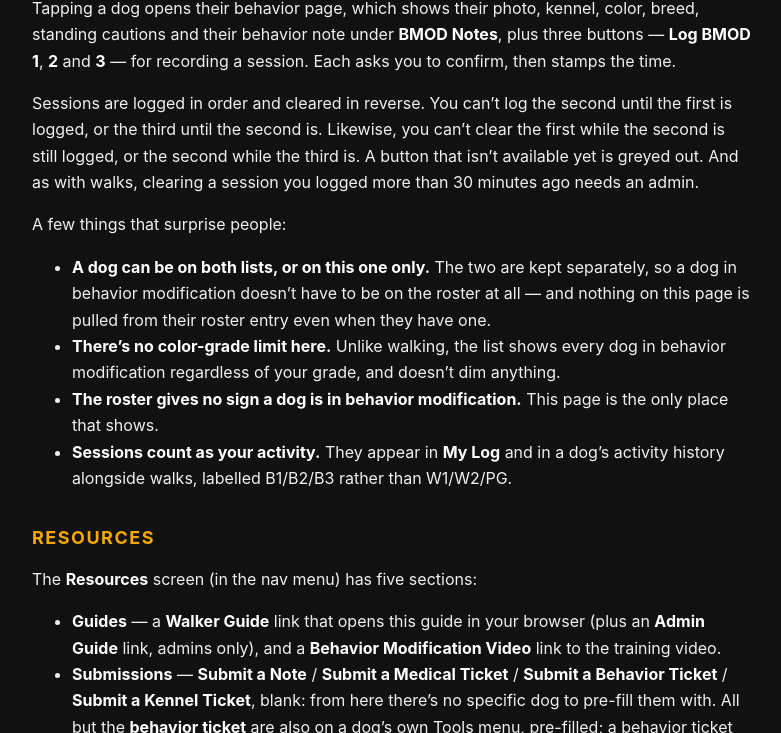
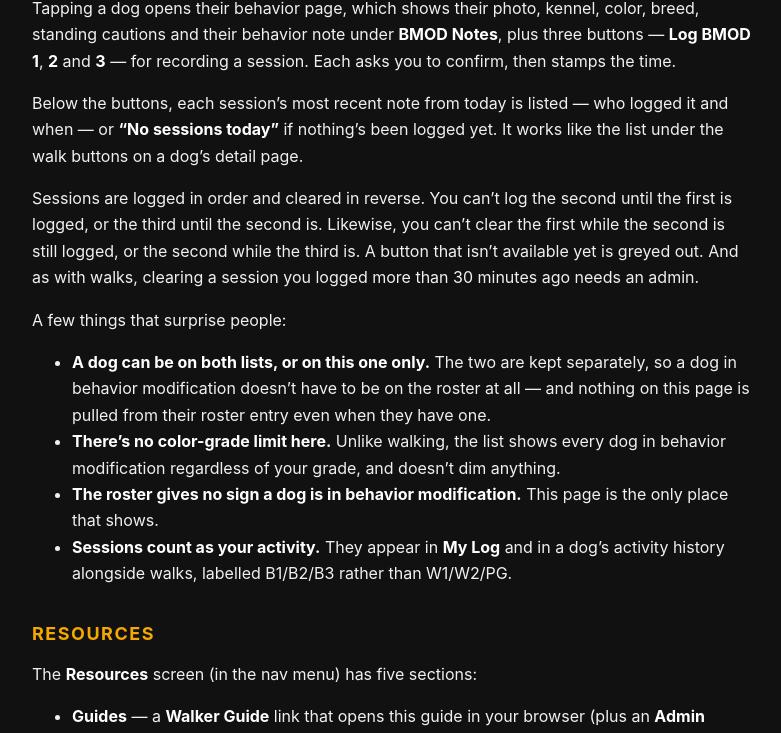
Before and after one commit to kirbsauce/dog-walker-assistant-docs, a Jekyll site: the page built from WALKER.md, in a window 1280 px wide and 900 px high, scrolled down 8372 px, cut to the strip 167-900 px from the top of the window. Shown: the whole strip, without its empty margins (248-1029 px from the left). Built offline with Jekyll 4.4.1, drawn with Linux system fonts in a browser that asks for light colours.

Commit message:
Document today's session list on the BMOD detail page
Co-Authored-By: Claude Opus 5 <noreply@anthropic.com>

```diff
--- a/WALKER.md
+++ b/WALKER.md
@@ -373,6 +373,10 @@ plus three buttons —
 **Log BMOD 1**, **2** and **3** — for recording a session. Each asks you to
 confirm, then stamps the time.
 
+Below the buttons, each session's most recent note from today is listed — who
+logged it and when — or **"No sessions today"** if nothing's been logged yet.
+It works like the list under the walk buttons on a dog's detail page.
+
 Sessions are logged in order and cleared in reverse. You can't log the second
 until the first is logged, or the third until the second is. Likewise, you
 can't clear the first while the second is still logged, or the second while
```
